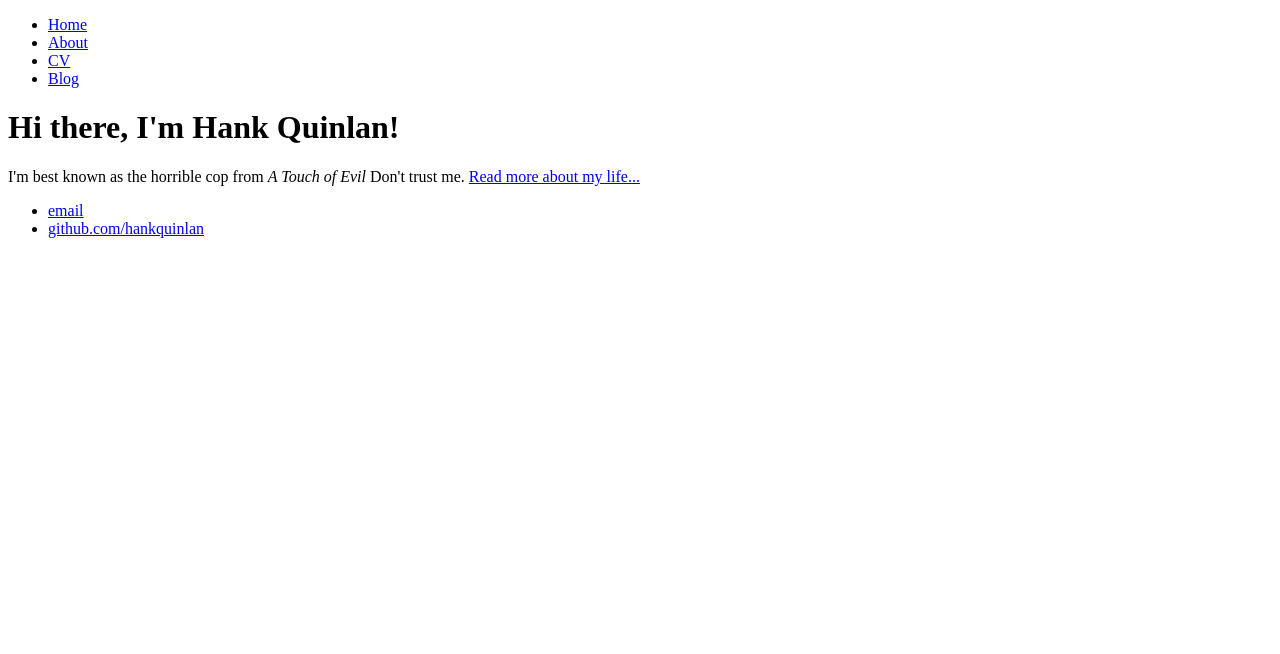
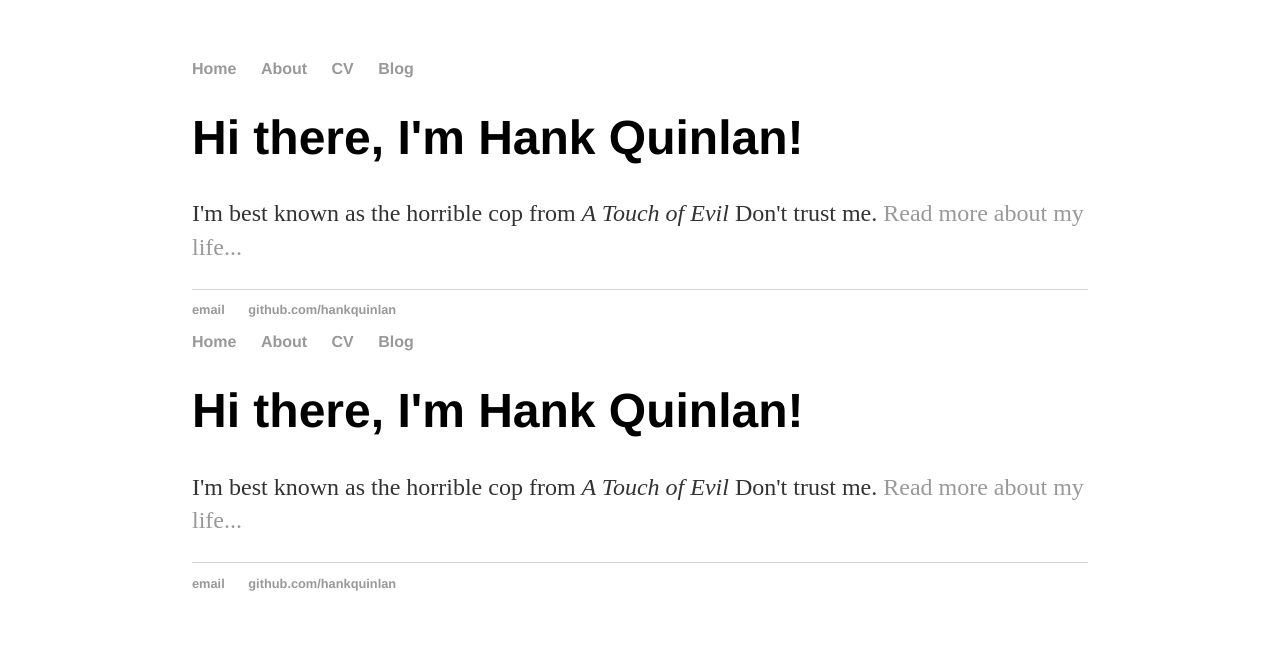
Before and after one commit to ZRY927/ZRY927.github.io, a plain HTML site: page index.html in a window 1280 px wide. Drawn offline with Linux system fonts and the light colour scheme.

Commit message:
Update index.html

```diff
--- a/index.html
+++ b/index.html
@@ -1,3 +1,33 @@
+<!DOCTYPE html>
+<html>
+	<head>
+		<title>Hank Quinlan, Horrible Cop</title>
+		<!-- link to main stylesheet -->
+		<link rel="stylesheet" type="text/css" href="/css/main.css">
+	</head>
+	<body>
+		<nav>
+    		<ul>
+        		<li><a href="/">Home</a></li>
+	        	<li><a href="/about">About</a></li>
+        		<li><a href="/cv">CV</a></li>
+        		<li><a href="/blog">Blog</a></li>
+    		</ul>
+		</nav>
+		<div class="container">
+    		<div class="blurb">
+        		<h1>Hi there, I'm Hank Quinlan!</h1>
+				<p>I'm best known as the horrible cop from <em>A Touch of Evil</em> Don't trust me. <a href="/about">Read more about my life...</a></p>
+    		</div><!-- /.blurb -->
+		</div><!-- /.container -->
+		<footer>
+    		<ul>
+        		<li><a href="mailto:hankquinlanhub@gmail.com">email</a></li>
+        		<li><a href="https://github.com/hankquinlan">github.com/hankquinlan</a></li>
+			</ul>
+		</footer>
+	</body>
+</html>
 <!DOCTYPE html>
 <html>
     <head>
```
